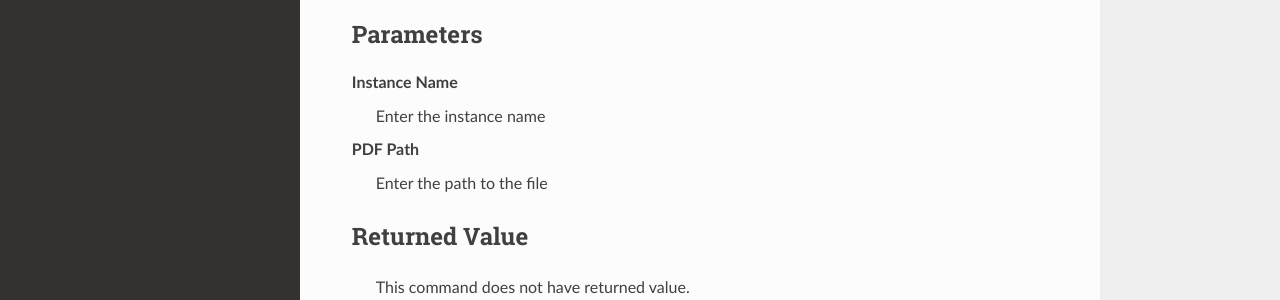
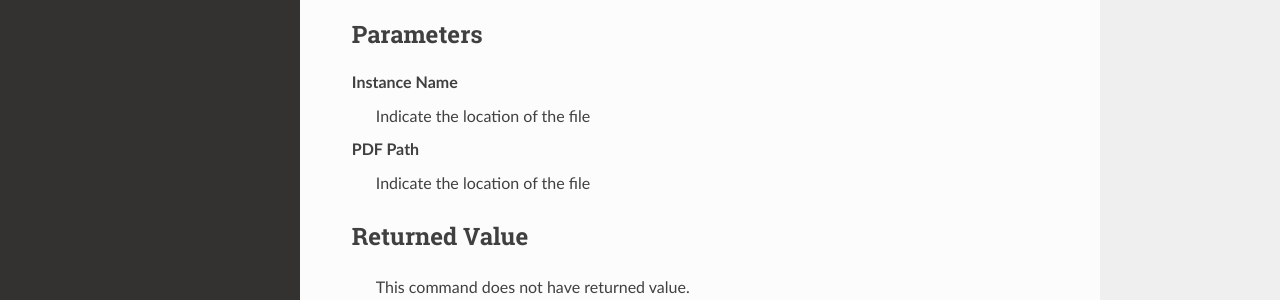
Before and after one commit to stupidmankind/BYpassDoc, a Sphinx documentation site: the page built from docs/source/commands/wordexporttopdf.rst, in a window 1280 px wide and 1240 px high. Shown: the part 374-674 px from the top of the window. Built offline with Sphinx 7.4.7 and the Read the Docs theme 2.0.0, drawn with Linux system fonts in a browser that asks for light colours.

Commit message:
Update wordexporttopdf.rst
edit parameters

```diff
--- a/docs/source/commands/wordexporttopdf.rst
+++ b/docs/source/commands/wordexporttopdf.rst
@@ -14,11 +14,10 @@ Parameters
 ----------
 
 **Instance Name**
-	Enter the instance name
+	Indicate the location of the file
 
 **PDF Path**
-	Enter the path to the file
-
+	Indicate the location of the file
 
 
 Returned Value
```
